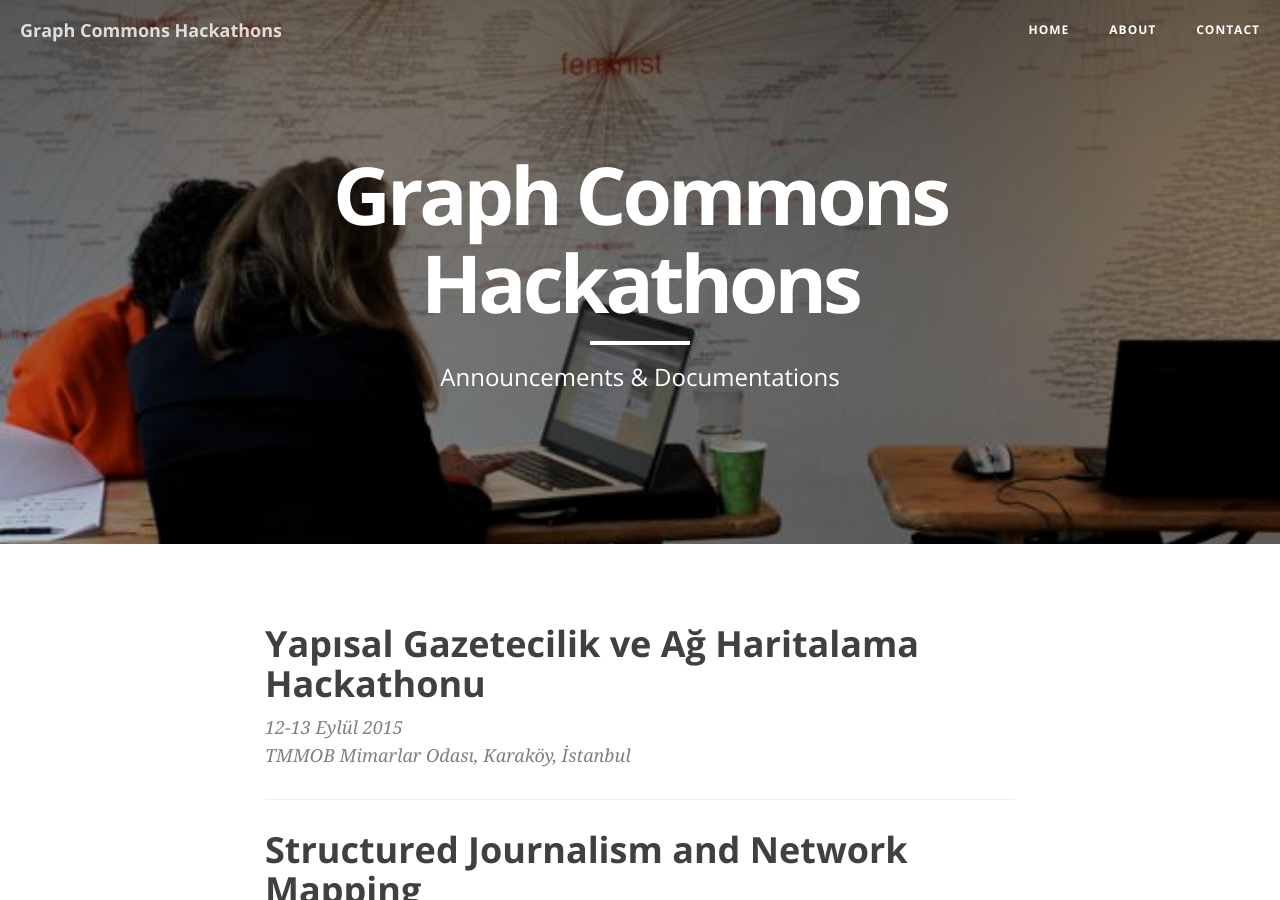
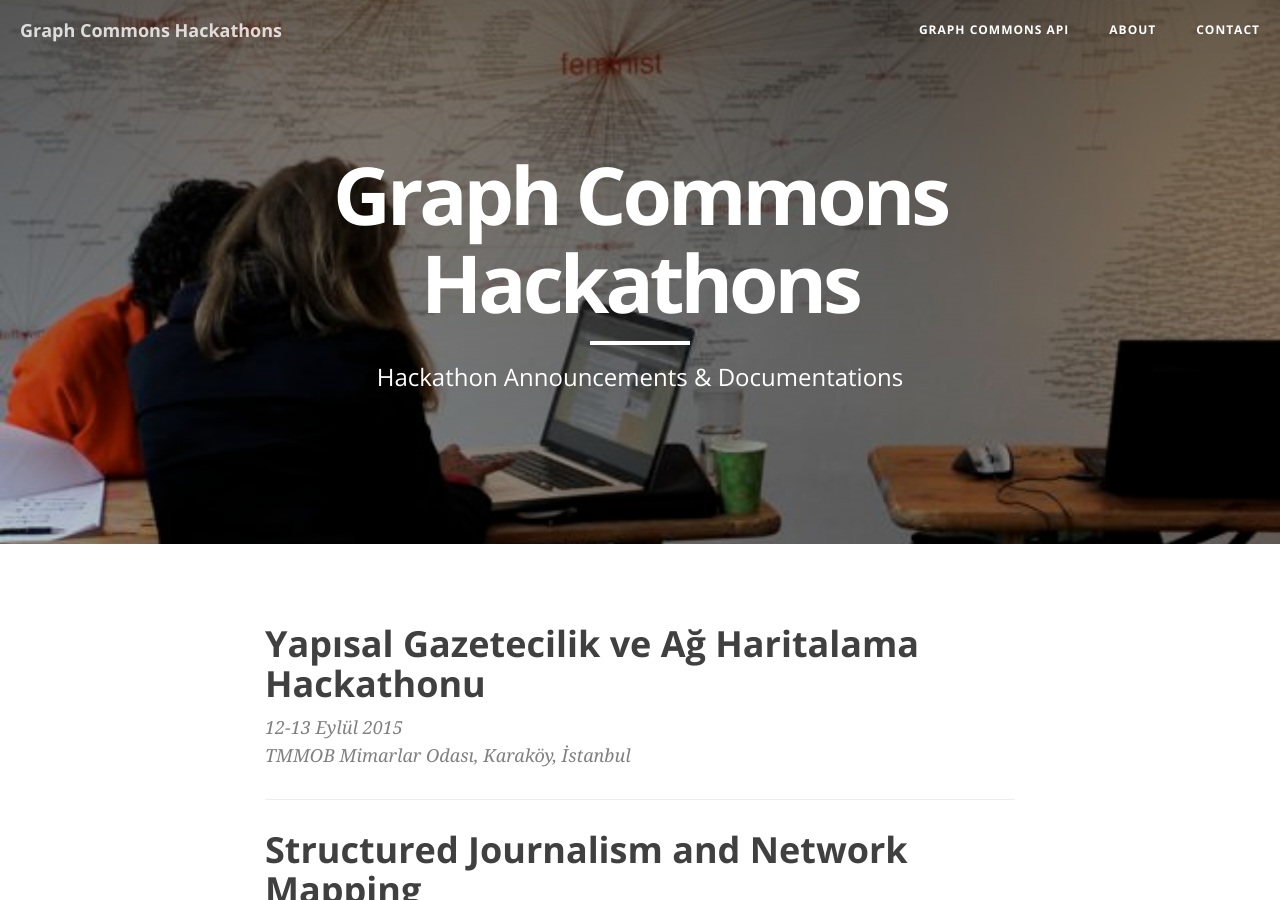
Before and after one commit to graphcommons/hackathons, a Jekyll site: the page built from index.html, in a window 1280 px wide and 900 px high. Built offline with Jekyll 4.4.1, drawn with Linux system fonts in a browser that asks for light colours; nearby versions of some CDN libraries; the list of posts is cut into pages by our own code.

Commit message:
navigation updated

```diff
--- a/_includes/nav.html
+++ b/_includes/nav.html
@@ -15,8 +15,11 @@
         <!-- Collect the nav links, forms, and other content for toggling -->
         <div class="collapse navbar-collapse" id="bs-example-navbar-collapse-1">
             <ul class="nav navbar-nav navbar-right">
+                <!-- <li>
+                    <a href="{{ site.baseurl }}/">Home</a>
+                </li> -->
                 <li>
-                    <a href="{{ site.baseurl }}/">Home</a>
+                    <a href="graphcommons.com/dev">Graph Commons API</a>
                 </li>
                 {% for page in site.pages %}{% if page.title %}
                 <li>
--- a/index.html
+++ b/index.html
@@ -1,6 +1,6 @@
 ---
 layout: page
-description: "Announcements & Documentations"
+description: "Hackathon Announcements & Documentations"
 ---
 
 {% for post in paginator.posts %}
```
